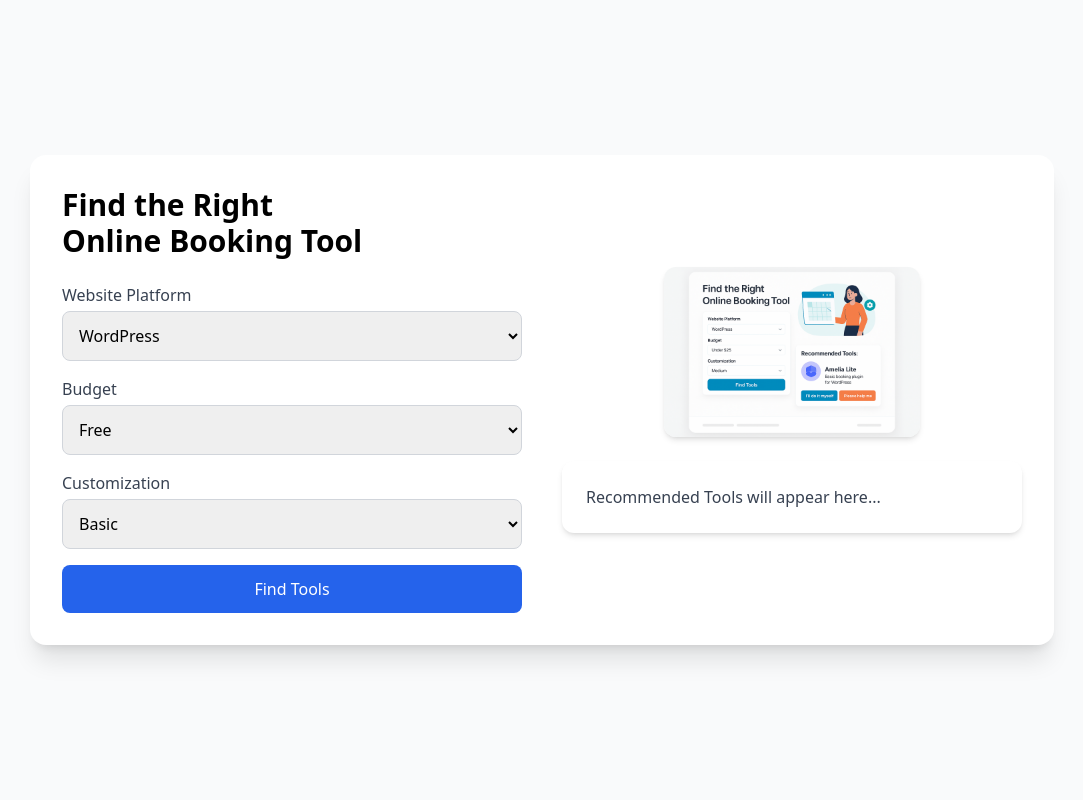
After one commit to EdgarsMelnalksnis/onlineBookingService, a PHP site: page /index.html in a window 1280 px wide. The commit adds this page. Shown: the whole page, without its empty margins (98-1181 px from the left). Run offline with PHP 8.4, Linux system fonts and the light colour scheme; some libraries are stand-ins or nearby versions.

Commit message:
changed layout

```diff
--- /dev/null
+++ b/public/index.html
@@ -0,0 +1,64 @@
+<!DOCTYPE html>
+<html lang="en">
+<head>
+  <meta charset="UTF-8" />
+  <meta name="viewport" content="width=device-width, initial-scale=1.0" />
+  <title>Booking Tool Finder</title>
+  <script src="https://cdn.tailwindcss.com"></script>
+</head>
+<body class="bg-gray-50 min-h-screen flex items-center justify-center p-6">
+  <div class="bg-white shadow-xl rounded-2xl p-8 w-full max-w-5xl grid md:grid-cols-2 gap-10">
+    <!-- Left Side: Filters -->
+    <div>
+      <h1 class="text-3xl font-bold mb-6">Find the Right<br />Online Booking Tool</h1>
+
+      <form id="toolForm" class="space-y-4">
+        <div>
+          <label class="block font-medium text-gray-700 mb-1">Website Platform</label>
+          <select name="platform" class="w-full p-3 border border-gray-300 rounded-lg">
+            <option value="wordpress">WordPress</option>
+            <option value="wix">Wix</option>
+            <option value="html">Static HTML</option>
+            <option value="shopify">Shopify</option>
+            <option value="squarespace">Squarespace</option>
+          </select>
+        </div>
+
+        <div>
+          <label class="block font-medium text-gray-700 mb-1">Budget</label>
+          <select name="budget" class="w-full p-3 border border-gray-300 rounded-lg">
+            <option value="free">Free</option>
+            <option value="10">Under $10/month</option>
+            <option value="25">Under $25/month</option>
+            <option value="unlimited">Unlimited</option>
+          </select>
+        </div>
+
+        <div>
+          <label class="block font-medium text-gray-700 mb-1">Customization</label>
+          <select name="customization" class="w-full p-3 border border-gray-300 rounded-lg">
+            <option value="low">Basic</option>
+            <option value="medium">Medium</option>
+            <option value="high">Advanced</option>
+          </select>
+        </div>
+
+        <button type="button" id="findToolsBtn" class="mt-4 w-full bg-blue-600 text-white py-3 rounded-lg hover:bg-blue-700">
+          Find Tools
+        </button>
+      </form>
+    </div>
+
+    <!-- Right Side: Illustration and Results -->
+    <div class="flex flex-col items-center justify-center">
+      <img src="images/goalUI.png" alt="Booking Illustration" class="w-64 mb-6 rounded-xl shadow-md" />
+
+      <div id="resultsContainer" class="w-full bg-white rounded-xl shadow-md p-6">
+        <p class="text-gray-700">Recommended Tools will appear here...</p>
+      </div>
+    </div>
+  </div>
+
+  <script src="js/main.js"></script>
+</body>
+</html>
--- a/public/js/main.js
+++ b/public/js/main.js
@@ -1,36 +1,80 @@
-// DOM Ready
-document.addEventListener('DOMContentLoaded', function() {
-    // Initialize any necessary components
 
-    // Example: Smooth scroll for anchor links
-    document.querySelectorAll('a[href^="#"]').forEach(anchor => {
-        anchor.addEventListener('click', function(e) {
-            e.preventDefault();
-            document.querySelector(this.getAttribute('href')).scrollIntoView({
-                behavior: 'smooth'
-            });
-        });
+document.addEventListener('DOMContentLoaded', function () {
+    document.getElementById('findToolsBtn').addEventListener('click', function () {
+        const platform = document.querySelector('select[name="platform"]').value;
+        const budget = document.querySelector('select[name="budget"]').value;
+        const customization = document.querySelector('select[name="customization"]').value;
+
+        const results = getEnhancedRecommendations(platform, budget, customization);
+        renderResults(results);
     });
-
-    // Form validation could be added here
 });
 
-// Enhanced tool recommendation system
 function getEnhancedRecommendations(platform, budget, customization) {
-    // This could be expanded to include more sophisticated matching logic
-    // Currently uses the same logic as in the PHP file
-    return [];
+    const tools = [
+        {
+            name: "TidyCal",
+            platform: "html",
+            budget: "free",
+            customization: "low",
+            tutorial: "tidycal"
+        },
+        {
+            name: "Wix Bookings (Free)",
+            platform: "html",
+            budget: "free",
+            customization: "low",
+            tutorial: "wix-bookings-free"
+        },
+        {
+            name: "Calendly Pro",
+            platform: "html",
+            budget: "25",
+            customization: "high",
+            tutorial: "calendly-pro"
+        },
+        {
+            name: "Amelia Lite",
+            platform: "wordpress",
+            budget: "free",
+            customization: "low",
+            tutorial: "amelia-lite"
+        },
+        {
+            name: "Bookly Pro (Basic)",
+            platform: "wordpress",
+            budget: "25",
+            customization: "low",
+            tutorial: "bookly-pro-basic"
+        }
+    ];
+
+    return tools.filter(tool =>
+        tool.platform === platform &&
+        tool.budget === budget &&
+        tool.customization === customization
+    );
 }
 
-// Improved tutorial loading
-async function loadTutorial(toolId) {
-    try {
-        const response = await fetch(`/tutorials/${toolId}.html`);
-        if (!response.ok) throw new Error('Tutorial not found');
-        const content = await response.text();
-        // Display tutorial content
-    } catch (error) {
-        console.error('Error loading tutorial:', error);
-        // Show error message to user
+function renderResults(tools) {
+    const container = document.getElementById('resultsContainer');
+    container.innerHTML = "";
+
+    if (tools.length === 0) {
+        container.innerHTML = "<p class='text-red-600'>No tools found matching your criteria.<br>Try adjusting your filters.</p>";
+        return;
     }
+
+    tools.forEach(tool => {
+        container.innerHTML += `
+            <div class='bg-blue-100 p-4 rounded-lg shadow'>
+                <h3 class='text-lg font-bold mb-2'>${tool.name}</h3>
+                <p><a class='text-blue-700 underline' href='/tutorials/${tool.tutorial}.html' target='_blank'>View Tutorial</a></p>
+                <div class='mt-4 flex gap-2'>
+                    <button class='bg-green-600 text-white px-4 py-2 rounded hover:bg-green-700'>I’ll do it myself</button>
+                    <button class='bg-gray-200 px-4 py-2 rounded hover:bg-gray-300'>Please help me</button>
+                </div>
+            </div>
+        `;
+    });
 }
```
Also changed, not shown: public/index.php (+22 -116 lines), public/images/goalUI.png (added).
